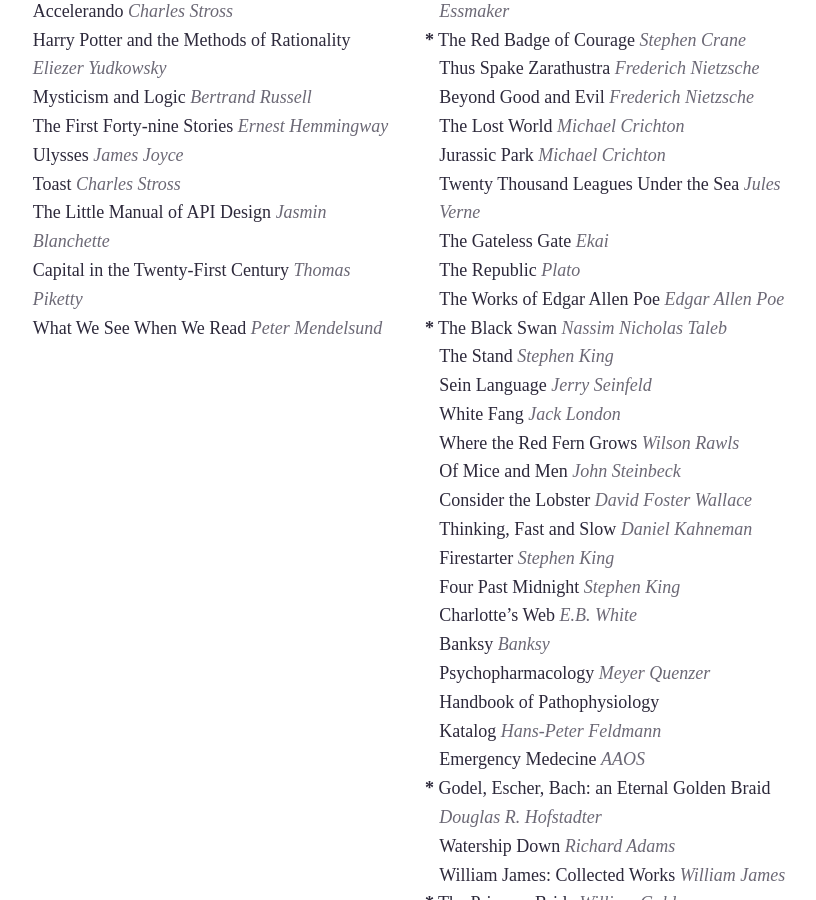
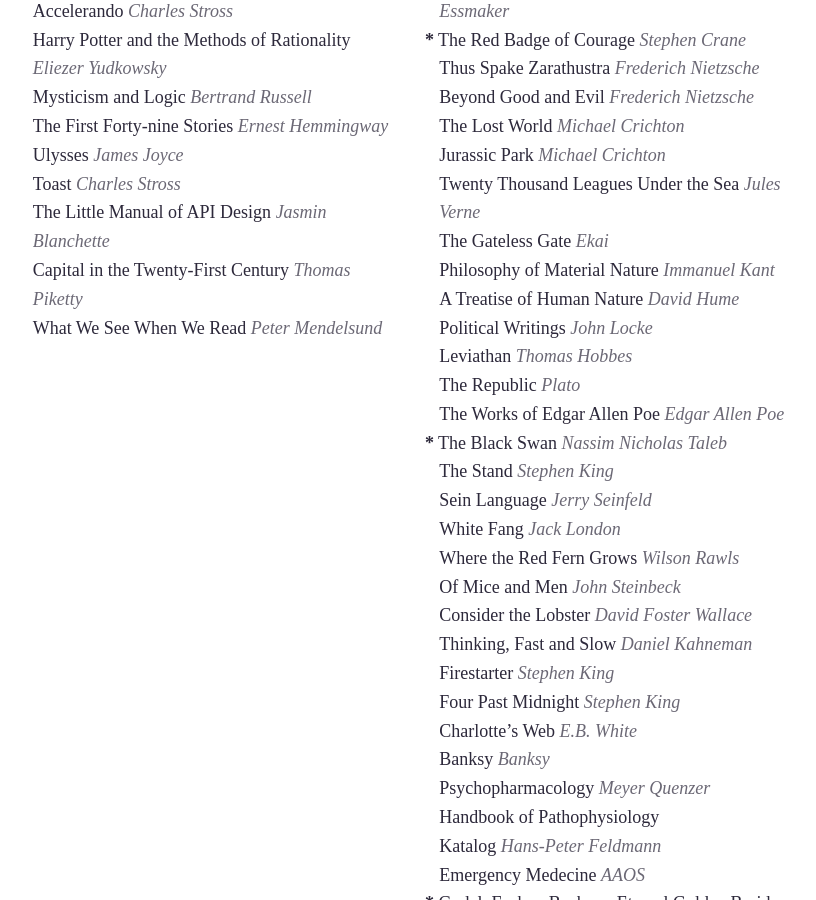
Before and after one commit to joshbeckman/andjosh.github.io, a Jekyll site: the page built from reading-lists.md, in a window 1280 px wide and 900 px high, scrolled down 656 px. Shown: the whole window, without its empty margins (422-1238 px from the left). Built offline with Jekyll 4.4.1, drawn with Linux system fonts in a browser that asks for light colours; Markdown is read by kramdown in place of the engine named in the settings.

Commit message:
more reading

```diff
--- a/reading-lists.md
+++ b/reading-lists.md
@@ -66,6 +66,10 @@
 - Jurassic Park _Michael Crichton_
 - Twenty Thousand Leagues Under the Sea _Jules Verne_
 - The Gateless Gate _Ekai_
+- Philosophy of Material Nature _Immanuel Kant_
+- A Treatise of Human Nature _David Hume_
+- Political Writings _John Locke_
+- Leviathan _Thomas Hobbes_
 - The Republic _Plato_
 - The Works of Edgar Allen Poe _Edgar Allen Poe_
 - __*__ The Black Swan _Nassim Nicholas Taleb_
```
